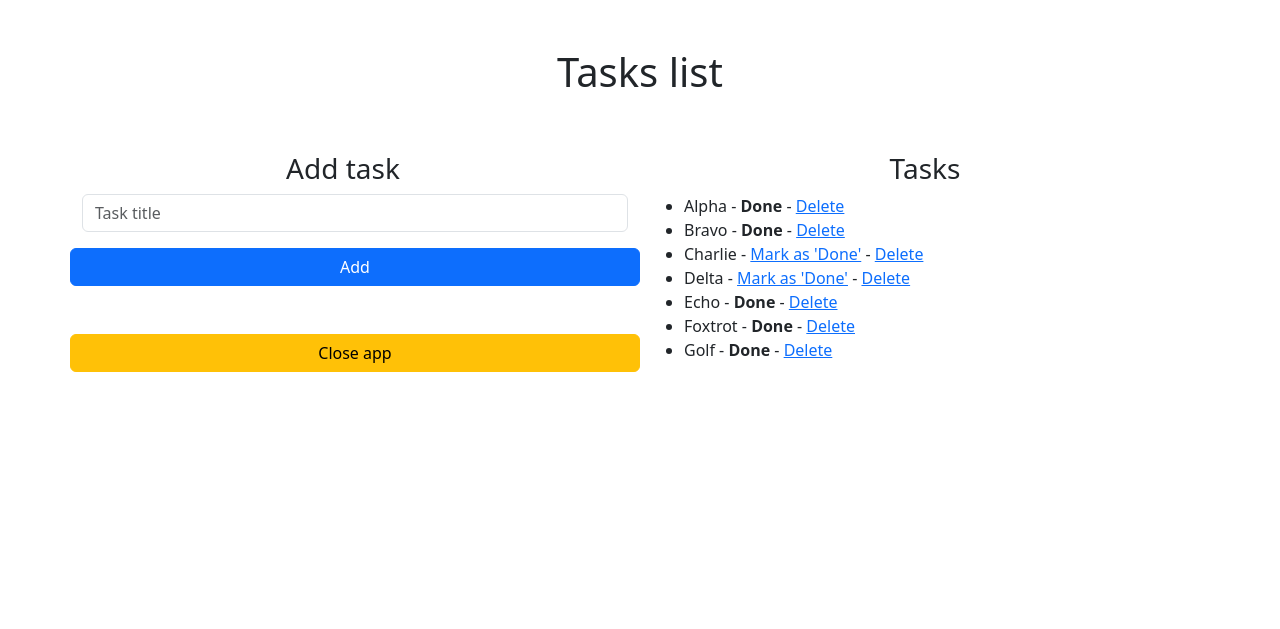
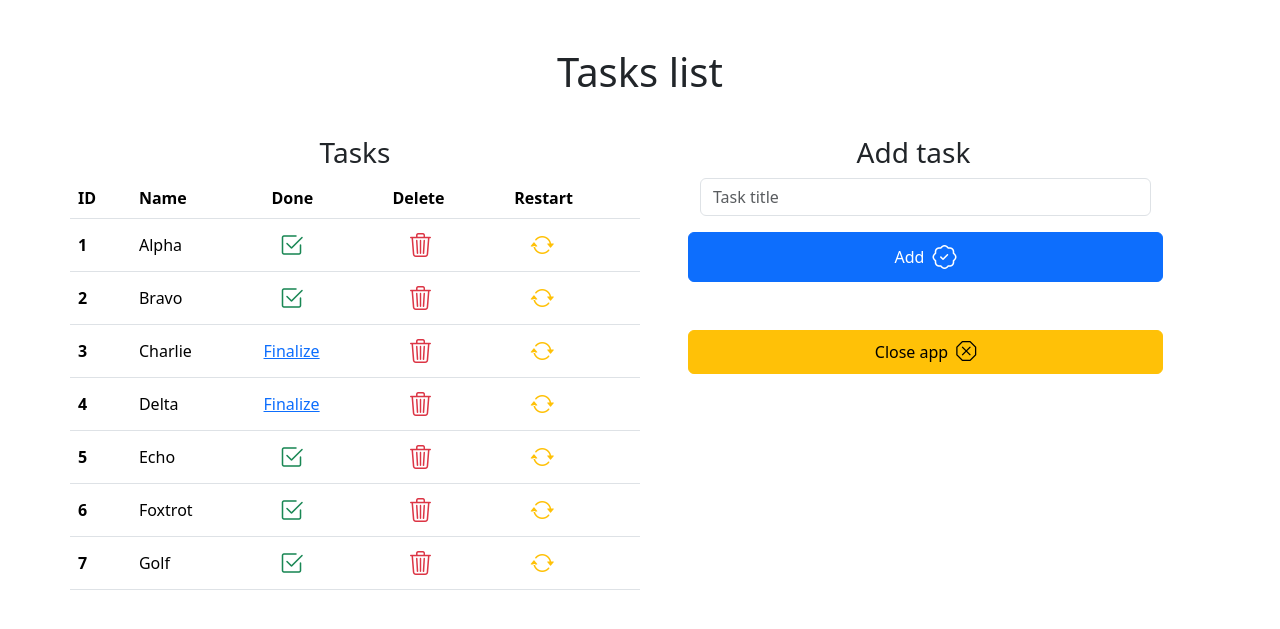
Before and after one commit to Rogudev/Tasks-list---Web-version, a Flask app: page / in a window 1280 px wide. Shown: the top 629 px of the page. Run offline with Flask 3, Linux system fonts and the light colour scheme.

Commit message:
new feature; restart a project

```diff
--- a/app.py
+++ b/app.py
@@ -75,6 +75,21 @@ def delete_task():
     save_tasks_list(tasks)
     return jsonify({"message": "Task deleted correctly", "status": 200})  # send response
 
+# Delete a task
+@app.route('/restart_task', methods=['POST'])
+def restart_task():
+    # get the id from JSON
+    data = request.json
+    task_id = data.get('id')
+
+    # load list and modify the task using the id
+    tasks = load_tasks_list()
+    tasks[task_id]['finalized'] = False
+
+    # save and return
+    save_tasks_list(tasks)
+    return jsonify({"message": "Task restarted correctly", "status": 200})  # send response
+
 # Function to run the Flask app
 def run_app():
     app.run(debug=True, host='0.0.0.0', port=app_port, use_reloader=False)
--- a/static/script.js
+++ b/static/script.js
@@ -63,6 +63,7 @@ $(document).ready(function () {
                 }
             }
         });
+
     });
 
 
@@ -89,4 +90,28 @@ $(document).ready(function () {
         });
     });
 
+
+    // restart a task
+    $(document).on('click', '.restart-task', function (e) {
+        e.preventDefault();
+
+        const taskID = $(this).data('id');  // Get the task ID from the data-id attribute
+
+        $.ajax({
+            type: "POST",
+            url: "/restart_task",
+            data: JSON.stringify({ id: taskID }),  // Send the task ID as JSON
+            contentType: "application/json; charset=utf-8",
+            dataType: "json",
+            success: function (response) {
+                if (response.status == 200) {
+                    location.reload();
+
+                } else {
+                    alert("Server error");
+                }
+            }
+        });
+    });
+
 });
--- a/templates/index.html
+++ b/templates/index.html
@@ -17,47 +17,28 @@
         integrity="sha384-YvpcrYf0tY3lHB60NNkmXc5s9fDVZLESaAA55NDzOxhy9GkcIdslK1eN7N6jIeHz"
         crossorigin="anonymous"></script>
 
+    <!-- Bootstrap icons -->
+    <link rel="stylesheet" href="https://cdn.jsdelivr.net/npm/bootstrap-icons@1.11.3/font/bootstrap-icons.min.css">
+
     <!-- Custom js -->
     <script src="static/script.js"></script>
 </head>
 
 
 <body>
-    <div class="container-fluid">
+    <div class="container-fluid my-5">
         <div class="container">
 
-            <div id="title_row" class="row my-5">
+            <div id="title_row" class="row">
                 <h1 class="fs-1 text-center">Tasks list</h1>
             </div>
 
+            <div class="row my-3"></div>
 
-            <div class="row">
 
-                <div class="col-6">
+            <div class="row row-gap-4 column-gap-5">
 
-                    <div class="row">
-
-                        <div class="row">
-                            <h3 class="fs-3 text-center">Add task</h3>
-                        </div>
-                        <div class="mb-3">
-                            <input type="task" name="name" class="form-control" id="task_input"
-                                placeholder="Task title">
-                        </div>
-
-                        <button id="add_task-btn" type="submit" class="btn btn-primary">Add</button>
-
-                    </div>
-
-                    <div class="row my-4"></div>
-
-                    <div class="row">
-                        <button id="shutdown-btn" class="btn btn-warning">Close app</button>
-                    </div>
-
-                </div>
-
-                <div class="col-6">
+                <div class="col-12 col-md-6">
 
                     <div class="row">
                         <div class="col-12">
@@ -65,19 +46,82 @@
                         </div>
                     </div>
 
-                    <ul>
-                        {% for task in tasks %}
-                        <li>
-                            {{ task.title }} -
-                            {% if task.finalized %}
-                            <strong>Done</strong>
-                            {% else %}
-                            <a class="finalize-task" data-id="{{ loop.index0 }}" href="">Mark as 'Done'</a>
-                            {% endif %}
-                            - <a class="rm-task" data-id="{{ loop.index0 }}" href="">Delete</a>
-                        </li>
-                        {% endfor %}
-                    </ul>
+                    <div class="row">
+                        <table class="table align-middle">
+                            <thead>
+                                <tr>
+                                    <th>ID</th>
+                                    <th>Name</th>
+                                    <th class="ps-3">Done</th>
+                                    <th>Delete</th>
+                                    <th>Restart</th>
+                                </tr>
+                            </thead>
+                            <tbody>
+                                {% for task in tasks %}
+                                <tr>
+                                    <th scope="row">{{ loop.index0 + 1}}</th>
+                                    <td>{{ task.title }}</td>
+
+                                    {% if task.finalized %}
+                                    <!-- done btn -->
+                                    <td class="ps-4">
+                                        <i class="bi bi-check2-square fs-4 text-success"></i>
+                                    </td>
+                                    {% else %}
+                                    <!-- finalize link -->
+                                    <td>
+                                        <a class="finalize-task" data-id="{{ loop.index0 }}" href="">Finalize</a>
+                                    </td>
+                                    {% endif %}
+                                    <!-- delete btn -->
+                                    <td class="ps-4">
+                                        <a class="rm-task" data-id="{{ loop.index0 }}" href="">
+                                            <i class="bi bi-trash3 fs-4 text-danger"></i>
+                                        </a>
+                                    </td>
+                                    <!-- restart btn -->
+                                    <td class="ps-4">
+                                        <a class="restart-task" data-id="{{ loop.index0 }}" href="">
+                                            <i class="bi bi-arrow-repeat fs-4 text-warning"></i>
+                                        </a>
+                                    </td>
+                                </tr>
+                                {% endfor %}
+
+                            </tbody>
+                        </table>
+                    </div>
+
+                </div>
+
+                <div class="col-12 col-md-5">
+
+                    <div class="row">
+
+                        <div class="row">
+                            <h3 class="fs-3 text-center">Add task </h3>
+                        </div>
+                        <div class="mb-3">
+                            <input type="task" name="name" class="form-control" id="task_input"
+                                placeholder="Task title">
+                        </div>
+
+                        <button id="add_task-btn" type="submit"
+                            class="btn btn-primary d-flex align-items-center justify-content-center">
+                            Add <i class="bi bi-patch-check fs-4 ms-2"></i>
+                        </button>
+
+                    </div>
+
+                    <div class="row my-4"></div>
+
+                    <div class="row">
+                        <button id="shutdown-btn"
+                            class="btn btn-warning d-flex align-items-center justify-content-center">
+                            Close app <i class="bi bi-x-octagon fs-5 ms-2"></i>
+                        </button>
+                    </div>
 
                 </div>
 
```
